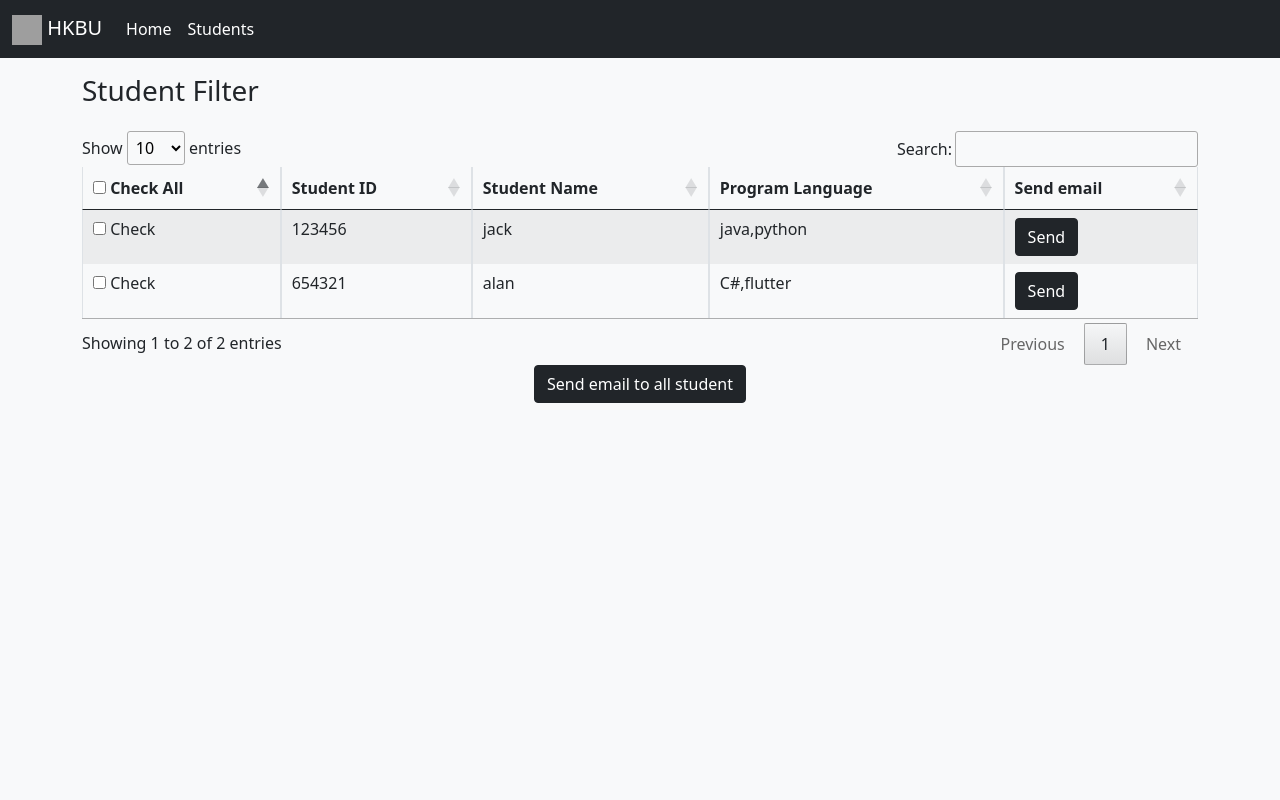
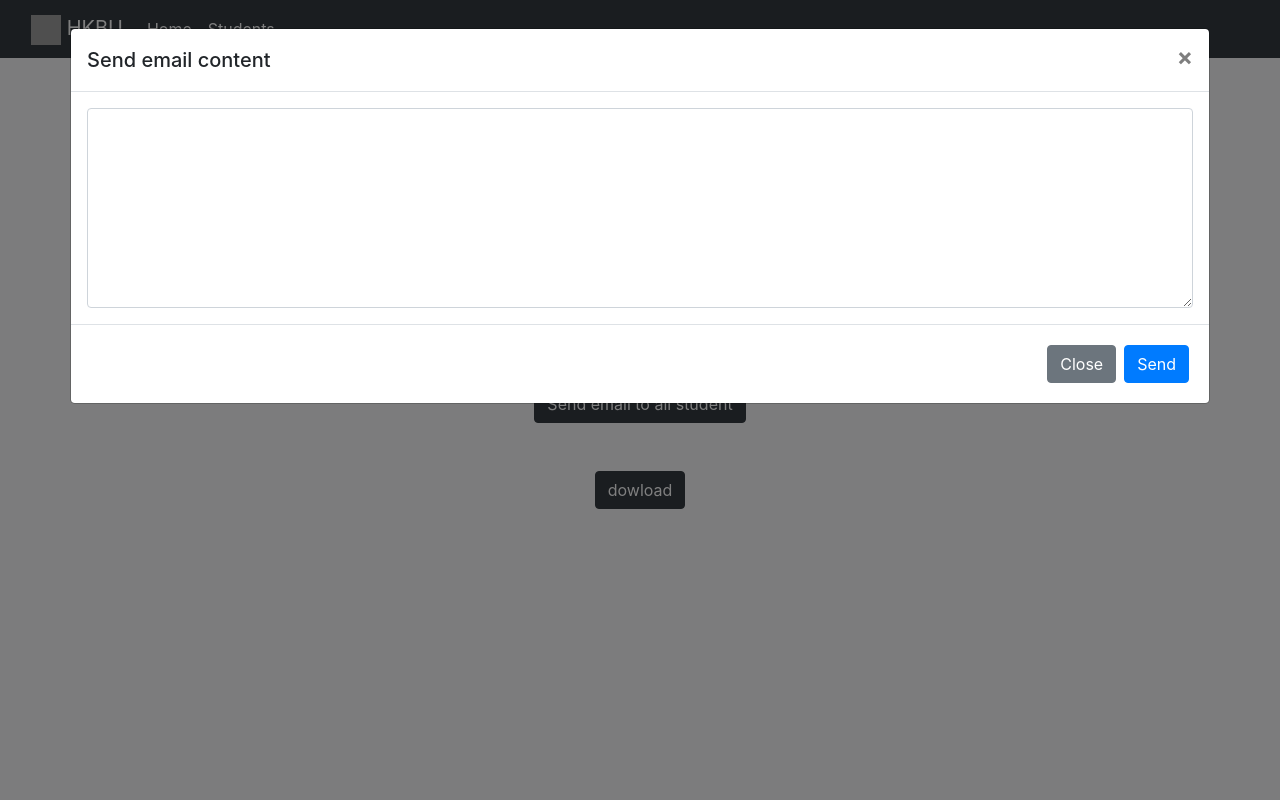
Before and after one commit to Chung22219056/GCAP-HKBU-Student-s-CV-System, a Django app: page /manager/student_filter in a window 1280 px wide, after a click on "Send". Run offline with Django 4.2, Linux system fonts and the light colour scheme; some libraries are stand-ins or nearby versions; grey boxes are pictures that could not be loaded.

Commit message:
Generat pdf

```diff
--- a/manager/templates/manager/student_filter.html
+++ b/manager/templates/manager/student_filter.html
@@ -1,7 +1,6 @@
-{% extends 'base.html' %}
-
-{% block content %}
-<div class="container mt-3">
+{% extends 'base.html' %} {% block content %}
+<link rel="stylesheet" href="https://cdn.jsdelivr.net/npm/bootstrap@4.3.1/dist/css/bootstrap.min.css" integrity="sha384-ggOyR0iXCbMQv3Xipma34MD+dH/1fQ784/j6cY/iJTQUOhcWr7x9JvoRxT2MZw1T" crossorigin="anonymous">
+<div class="container mt-3" id="cv">
     <h3 class="mb-4">Student Filter</h3>
 
     <div class="tbl-header">
@@ -57,13 +56,42 @@
 
 
             </table>
+
             <button class="btn btn-dark" role="button" style="display: block;margin-left: auto;margin-right: auto;" data-toggle="modal" data-target="#exampleModal">Send email to all student</button>
+
+            <br><br>
+            <button id="download" class="btn btn-dark" role="button" style="display: block;margin-left: auto;margin-right: auto;" data-toggle="modal" data-target="#exampleModal">dowload</button>
         </div>
-</div>
-{% endblock %}
 
 
-{% block javascript %}
+
+    </div>
+    <!-- Modal -->
+    <div class="modal fade" id="exampleModal" tabindex="-1" role="dialog" aria-labelledby="exampleModalLabel" aria-hidden="true">
+        <div class="modal-dialog modal-xl" role="document">
+            <div class="modal-content">
+                <div class="modal-header">
+                    <h5 class="modal-title" id="exampleModalLabel">Send email content</h5>
+                    <button type="button" class="close" data-dismiss="modal" aria-label="Close">
+                <span aria-hidden="true">&times;</span>
+              </button>
+                </div>
+                <div class="modal-body">
+                    <textarea class="form-control" id="exampleFormControlTextarea1" rows="3" style="
+                        height: 200px;
+                    "></textarea>
+
+                    </textarea>
+                </div>
+                <div class="modal-footer">
+                    <button type="button" class="btn btn-secondary" data-dismiss="modal">Close</button>
+                    <button type="button" class="btn btn-primary">Send</button>
+                </div>
+            </div>
+        </div>
+    </div>
+</div>
+{% endblock %} {% block javascript %}
 <script>
     $(document).ready(function() {
         $('.menu-toggle').click(function() {
@@ -87,6 +115,40 @@
             $(".check").prop('checked', $(this).prop('checked'));
         });
 
+
+
+
     })
+
+
+    window.onload = function() {
+        document.getElementById("download")
+            .addEventListener("click", () => {
+                const cv = this.document.getElementById("cv");
+                console.log(cv);
+                console.log(window);
+                var opt = {
+                    margin: 1,
+                    filename: 'myfile.pdf',
+
+                    // html2canvas: {
+                    //     scale: 1
+                    // },
+                    jsPDF: {
+                        // unit: 'in',
+                        // format: 'letter',
+                        // orientation: 'landscape'
+                        orientation: 'p',
+                        unit: 'in',
+                        format: 'a4',
+
+                    }
+                };
+                html2pdf().from(cv).set(opt).save();
+            })
+    }
 </script>
+<script src="https://cdnjs.cloudflare.com/ajax/libs/html2pdf.js/0.9.2/html2pdf.bundle.js"></script>
+<script src="https://cdn.jsdelivr.net/npm/bootstrap@4.3.1/dist/js/bootstrap.min.js" integrity="sha384-JjSmVgyd0p3pXB1rRibZUAYoIIy6OrQ6VrjIEaFf/nJGzIxFDsf4x0xIM+B07jRM" crossorigin="anonymous"></script>
+
 {% endblock %}
```
